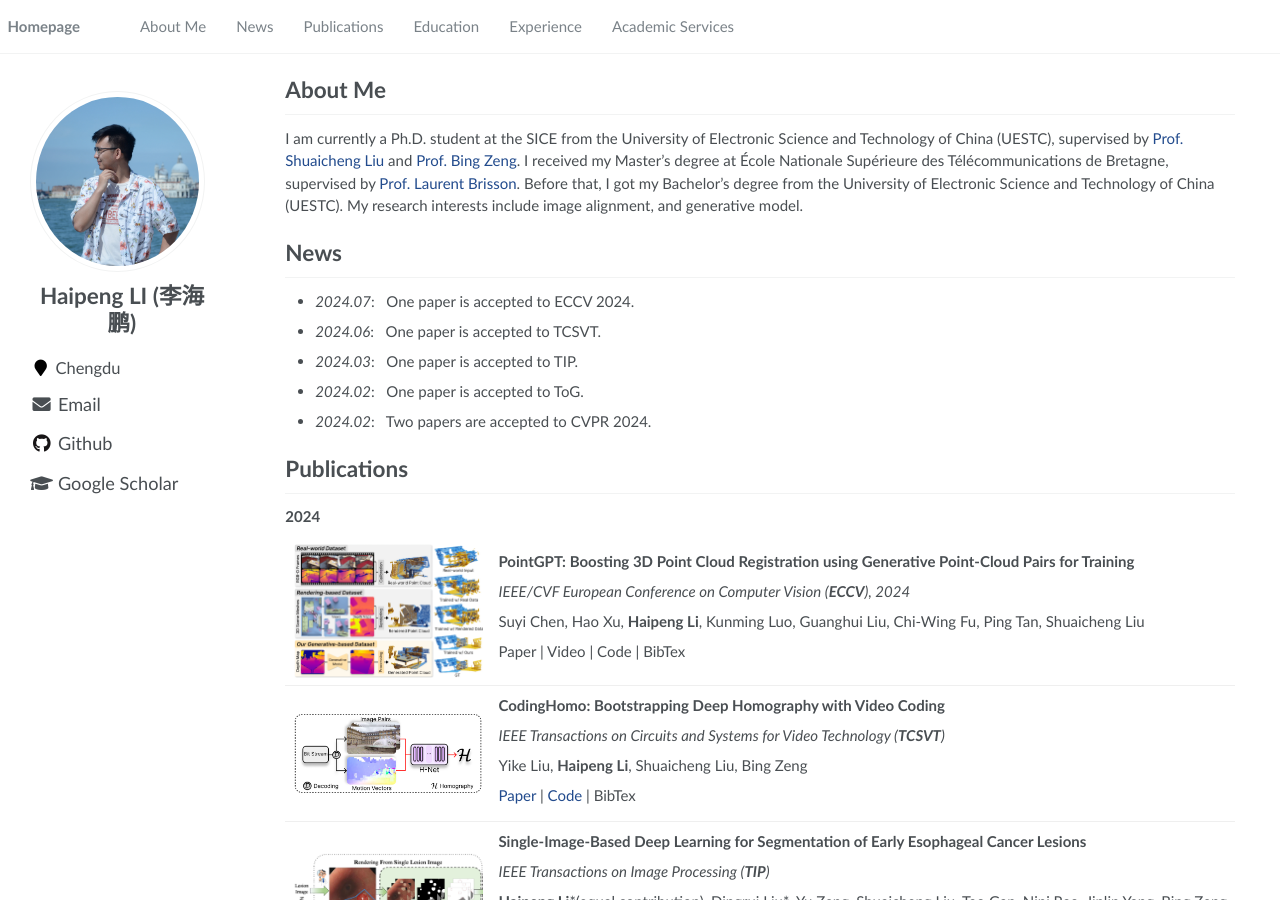
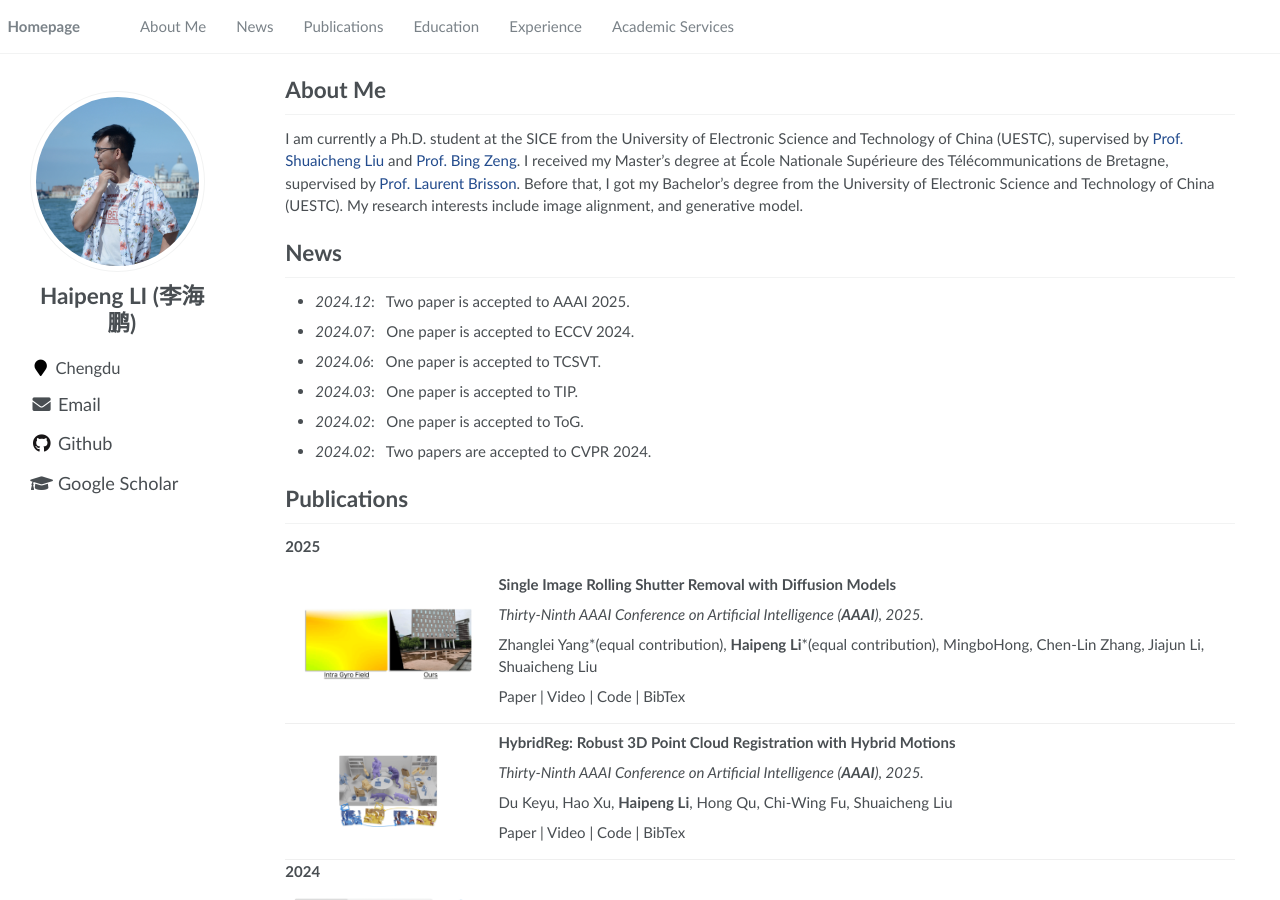
Before and after one commit to lhaippp/lhaippp.github.io, a Jekyll site: the page built from _pages/about.md, in a window 1280 px wide and 900 px high. Built offline with Jekyll 4.4.1, drawn with Linux system fonts in a browser that asks for light colours.

Commit message:
AAAI papers

```diff
--- a/_pages/about.md
+++ b/_pages/about.md
@@ -22,6 +22,7 @@ I am currently a Ph.D. student at the SICE from the University of Electronic Sci
 
 # News
 
+- *2024.12*: &nbsp; Two paper is accepted to AAAI 2025.
 - *2024.07*: &nbsp; One paper is accepted to ECCV 2024.
 - *2024.06*: &nbsp; One paper is accepted to TCSVT.
 - *2024.03*: &nbsp; One paper is accepted to TIP.
@@ -29,6 +30,34 @@ I am currently a Ph.D. student at the SICE from the University of Electronic Sci
 - *2024.02*: &nbsp; Two papers are accepted to CVPR 2024.
 
 # Publications
+
+**2025**
+
+<div class='paper-box'><div class='paper-box-image'><img src='collections/2025_RSDiffusion/RSDiffusion.png' alt="sym" width="100%"></div>
+<div class='paper-box-text' markdown="1">
+
+**Single Image Rolling Shutter Removal with Diffusion Models**
+
+*Thirty-Ninth AAAI Conference on Artificial Intelligence (**AAAI**), 2025.*
+
+Zhanglei Yang\*(equal contribution), **Haipeng Li**\*(equal contribution), MingboHong, Chen-Lin Zhang, Jiajun Li, Shuaicheng Liu
+
+Paper \| Video \| Code \| BibTex <strong><span class='show_paper_citations' data='3WQTKocAAAAJ:WF5omc3nYNoC'></span></strong>
+</div>
+</div>
+
+<div class='paper-box'><div class='paper-box-image'><img src='collections/2025_HybridReg/HybridReg.png' alt="sym" width="100%"></div>
+<div class='paper-box-text' markdown="1">
+
+**HybridReg: Robust 3D Point Cloud Registration with Hybrid Motions**
+
+*Thirty-Ninth AAAI Conference on Artificial Intelligence (**AAAI**), 2025.*
+
+Du Keyu, Hao Xu, **Haipeng Li**, Hong Qu, Chi-Wing Fu, Shuaicheng Liu
+
+Paper \| Video \| Code \| BibTex <strong><span class='show_paper_citations' data='3WQTKocAAAAJ:WF5omc3nYNoC'></span></strong>
+</div>
+</div>
 
 
 **2024**
```
Also changed, not shown: collections/2025_HybridReg/HybridReg.png (added), collections/2025_RSDiffusion/RSDiffusion.png (added).
